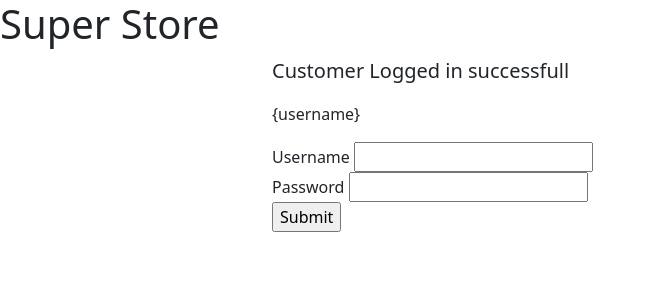
After one commit to UVM-CS195-F22/FinalProject-lscholfi-kpolitza, a Flask app: page /home in a window 1280 px wide. The commit adds this page. Shown: the top 300 px of the page, without its empty margins (0-654 px from the left). Run offline with Flask 2, Linux system fonts and the light colour scheme.

Commit message:
added more flask work

```diff
--- a/app.py
+++ b/app.py
@@ -1,6 +1,9 @@
 #imports
 import sqlite3
-from flask import Flask, render_template, request
+from flask import Flask, render_template, request, url_for, redirect, session
+
+conn = sqlite3.connect('super_store.db', check_same_thread=False)
+cur = conn.cursor()
 
 app = Flask(__name__)
 
@@ -8,18 +11,54 @@ app = Flask(__name__)
 #python -m flask run
 
 #connects to db
-conn = sqlite3.connect('super_store.db')
-cur = conn.cursor()
-TEST = False
+TEST = True
 
 
 @app.route('/',methods=['GET', 'POST'])
-def index():
+def login():
     if request.method == 'POST':
-        username_form = request.form.get("username_form", None)
-        username_form = request.form.get("username_form", None)
-        return render_template('login.html')
+        username = request.form.get("username_form", None)
+        password = request.form.get("password_form", None)
+
+        query = (f'''SELECT is_supplier FROM users WHERE username = '{username}' AND password = '{password}';''')
+        login_attempt = do_query(query, True)
+        print("----------------")
+        print(login_attempt)
+        print("----------------")
+
+        if len(login_attempt) == 1:
+            print("Successfull Login")
+            is_supplier = login_attempt[0][0]
+            #TODO: get the session variables to work
+            #session['username'] = username
+            #session['is_supplier'] = is_supplier
+
+            return redirect(url_for('logged_in'))
+        else:
+            print("username and/or password are incorrect, returning to menue")
+            welcome()
     return render_template('login.html')
+
+
+@app.route('/home',methods=['GET', 'POST'])
+def logged_in():
+    if request.method == 'POST':
+        return ('customer_profile.html')
+    return render_template('customer_profile.html')
+
+def do_query(query, want_output):
+    try:
+        output = cur.execute(query).fetchall()
+        conn.commit()
+        if want_output:
+            return output
+        else:
+            return True
+    except sqlite3.Error as er:
+        print("an error occured while attempting to perform a query")
+        if TEST:
+            print(er)
+        return False
 
 
 '''
@@ -321,10 +360,10 @@ def do_query(query, want_output):
             print(er)
         return False
 
-if TEST:
-    print(do_query("SELECT * FROM History", True))
-    print(do_query("SELECT * FROM Users WHERE username = 'a';", True))
-    shop('a',True)
+# if TEST:
+#     print(do_query("SELECT * FROM History", True))
+#     print(do_query("SELECT * FROM Users WHERE username = 'a';", True))
+#     shop('a',True)
 
 
 #welcome()
--- /dev/null
+++ b/templates/customer_profile.html
@@ -0,0 +1,20 @@
+{% extends 'base.html' %}
+
+{% block title %}Landing{% endblock %}
+
+{% block content %}
+
+<div class="col-md-10 col-lg-8 mx-lg-auto mx-md-auto">
+  <p class="lead">Customer Logged in successfull</p>
+  <p>{username}</p>
+
+  <form method="POST">
+    <div><label>Username <input type="text" name="username_form" value="" step="1" pattern="\d+" /></label></div>
+    <div><label>Password <input type="text" name="password_form" value="" step="1" pattern="\d+" /></label></div>
+
+    <input type="submit" value="Submit">
+  </form>
+
+</div>
+
+{% endblock %}
--- a/templates/login.html
+++ b/templates/login.html
@@ -8,8 +8,8 @@
   <p class="lead">Enter credentials below to log in</p>
 
   <form method="POST">
-    <div><label>Username <input type="number" name="username_form" value="" step="1" pattern="\d+" /></label></div>
-    <div><label>Password <input type="number" name="password_form" value="" step="1" pattern="\d+" /></label></div>
+    <div><label>Username <input type="text" name="username_form" value="" /></label></div>
+    <div><label>Password <input type="text" name="password_form" value="" /></label></div>
 
     <input type="submit" value="Submit">
   </form>
```
Also changed, not shown: templates/supplier_profile.html (added).
